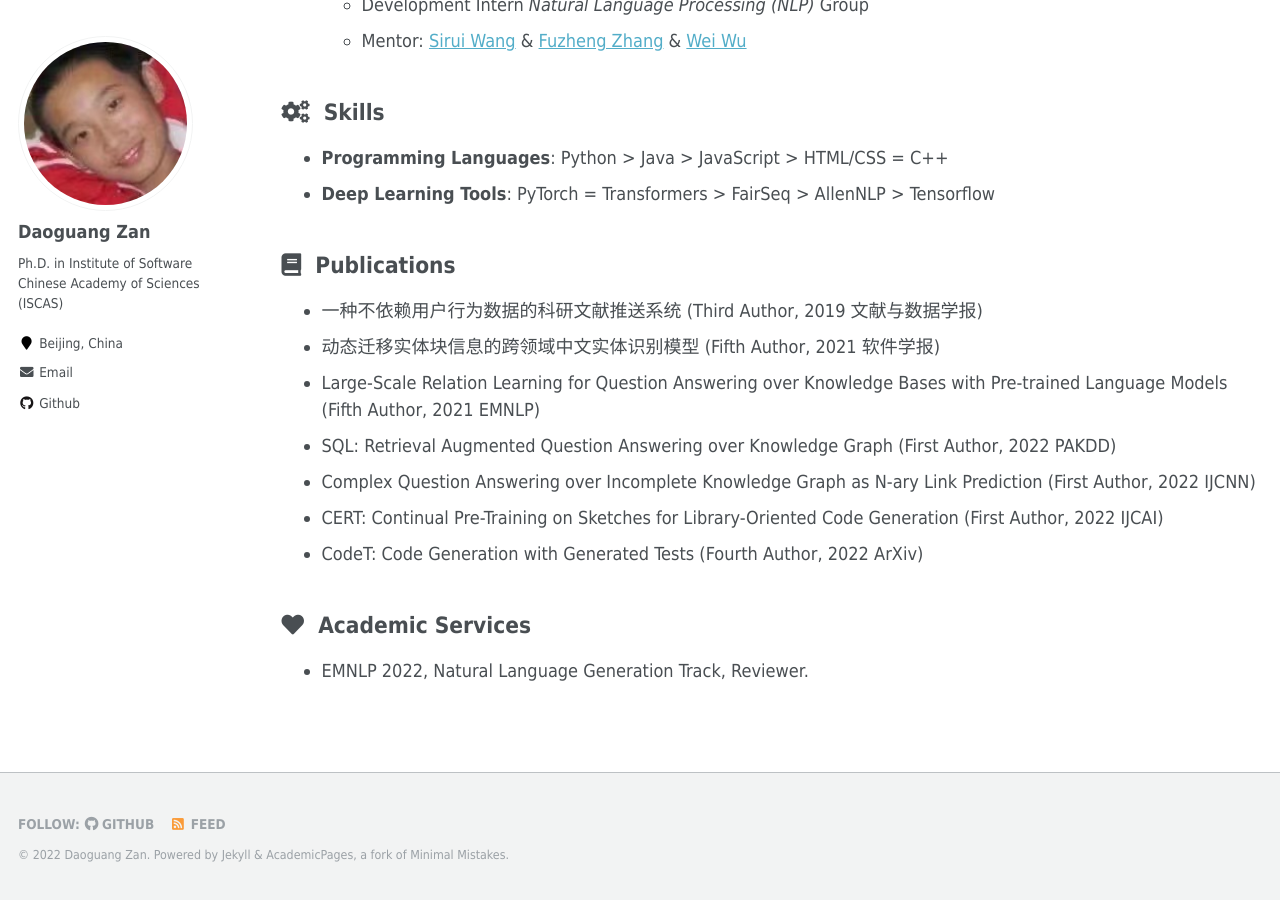
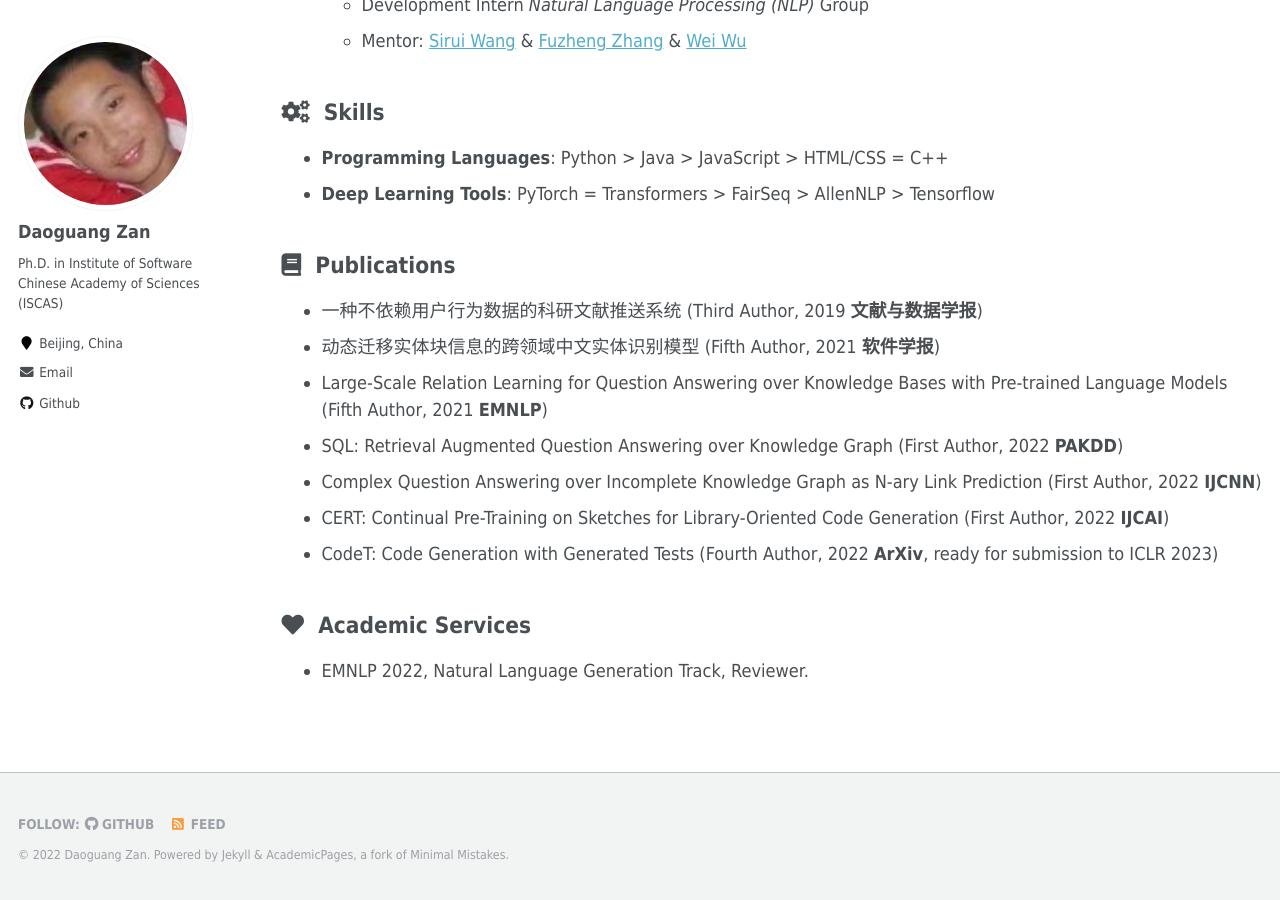
Before and after one commit to zandaoguang-iscas/daoguang.github.io, a Jekyll site: the page built from _pages/cv.md, in a window 1280 px wide and 900 px high, scrolled down 670 px. Built offline with Jekyll 4.4.1, drawn with Linux system fonts in a browser that asks for light colours.

Commit message:
Update cv.md

```diff
--- a/_pages/cv.md
+++ b/_pages/cv.md
@@ -35,13 +35,13 @@ redirect_from:
 
 ## <i class="fa fa-ft fa-book"></i>&nbsp;&nbsp;Publications
 
-* 一种不依赖用户行为数据的科研文献推送系统 (Third Author, 2019 文献与数据学报)
-* 动态迁移实体块信息的跨领域中文实体识别模型 (Fifth Author, 2021 软件学报)
-* Large-Scale Relation Learning for Question Answering over Knowledge Bases with Pre-trained Language Models (Fifth Author, 2021 EMNLP)
-* SQL: Retrieval Augmented Question Answering over Knowledge Graph (First Author, 2022 PAKDD)
-* Complex Question Answering over Incomplete Knowledge Graph as N-ary Link Prediction (First Author, 2022 IJCNN)
-* CERT: Continual Pre-Training on Sketches for Library-Oriented Code Generation (First Author, 2022 IJCAI)
-* CodeT: Code Generation with Generated Tests (Fourth Author, 2022 ArXiv)
+* 一种不依赖用户行为数据的科研文献推送系统 (Third Author, 2019 **文献与数据学报**)
+* 动态迁移实体块信息的跨领域中文实体识别模型 (Fifth Author, 2021 **软件学报**)
+* Large-Scale Relation Learning for Question Answering over Knowledge Bases with Pre-trained Language Models (Fifth Author, 2021 **EMNLP**)
+* SQL: Retrieval Augmented Question Answering over Knowledge Graph (First Author, 2022 **PAKDD**)
+* Complex Question Answering over Incomplete Knowledge Graph as N-ary Link Prediction (First Author, 2022 **IJCNN**)
+* CERT: Continual Pre-Training on Sketches for Library-Oriented Code Generation (First Author, 2022 **IJCAI**)
+* CodeT: Code Generation with Generated Tests (Fourth Author, 2022 **ArXiv**, ready for submission to ICLR 2023)
 
 ## <i class="fa fa-ft fa-heart"></i>&nbsp;&nbsp;Academic Services
 
```
